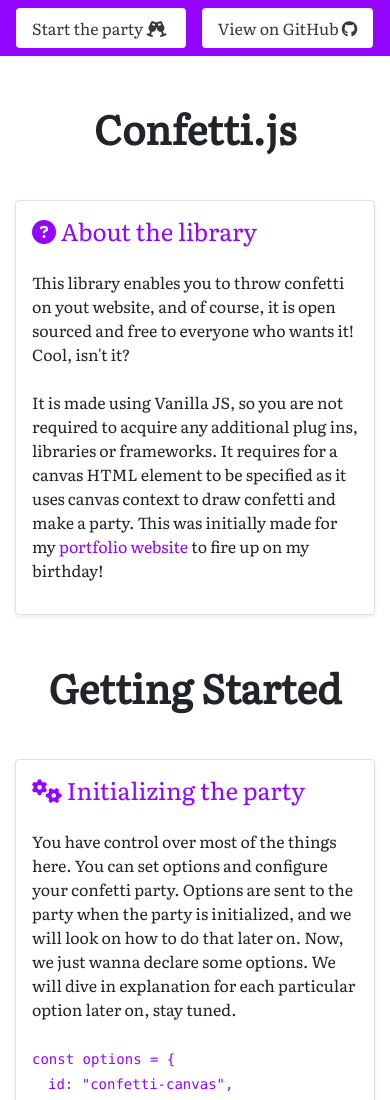
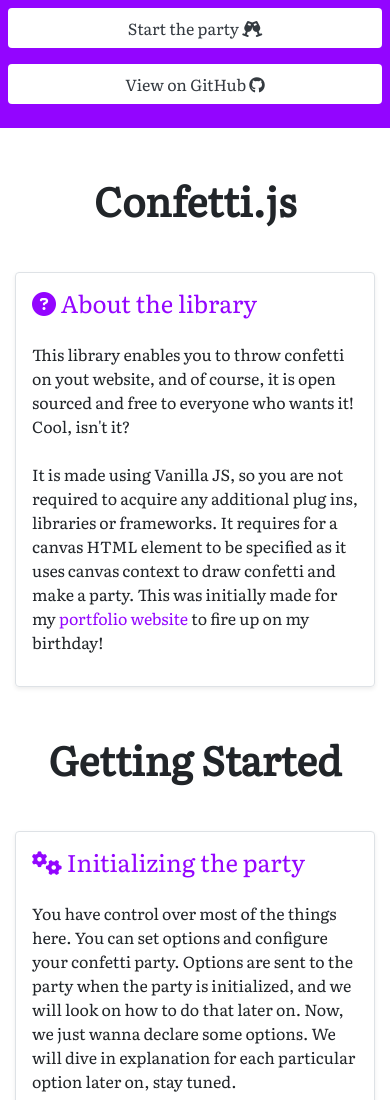
Before and after one commit to lyyka/confetti.js, a plain HTML site: page index.html in a window 390 px wide. Shown: the top 1100 px of the page. Drawn offline with nearby package versions, Linux system fonts and the light colour scheme.

Commit message:
Menu buttons made responsive in docs

```diff
--- a/index.css
+++ b/index.css
@@ -10,3 +10,16 @@
 .purple-bg{
     background-color: #9305ff !important;
 }
+
+.menu-button{
+    display: inline-block;
+}
+
+@media screen and (max-width: 768px){
+    .menu-button{
+        text-align: center;
+        width: 100%;
+        display: block !important;
+        margin-bottom: 1em;
+    }
+}
--- a/index.html
+++ b/index.html
@@ -28,11 +28,11 @@
         </canvas>
 
         <!-- github link -->
-        <div class="p-3 purple-bg h-100">
-            <a href="javascript:void(0);" id = "party-start" class="bg-white text-dark px-3 rounded py-2 mr-3">
+        <div class="p-2 purple-bg h-100">
+            <a href="javascript:void(0);" id = "party-start" class="bg-white text-dark px-3 py-2 menu-button rounded mr-3">
                 Start the party <i class="fas fa-glass-cheers"></i>
             </a>
-            <a href="https://www.github.com/lyyka/confetti.js" target="_blank" class="bg-white text-dark px-3 rounded py-2">
+            <a href="https://www.github.com/lyyka/confetti.js" target="_blank" class="bg-white text-dark px-3 py-2 menu-button rounded">
                 View on GitHub <i class="fab fa-github"></i>
             </a>
         </div>
```
